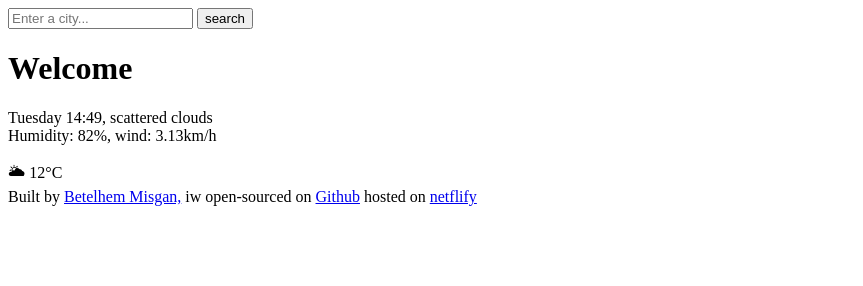
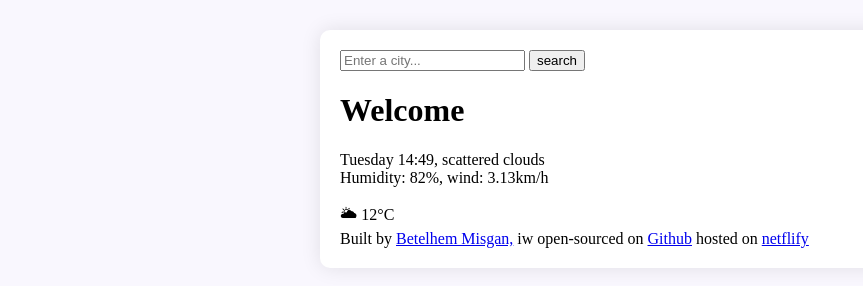
Before and after one commit to Betelhem31/She_Codes, a plain HTML site: page VanillaWeather/index.html in a window 1280 px wide. Shown: the whole page, without its empty margins (0-863 px from the left). Drawn offline with Linux system fonts and the light colour scheme.

Commit message:
added the main style

```diff
--- a/VanillaWeather/index.html
+++ b/VanillaWeather/index.html
@@ -3,9 +3,11 @@
   <head>
     <meta charset="UTF-8" />
     <meta name="viewport" content="width=device-width, initial-scale=1.0" />
+    <link rel="stylesheet" href="src/index.css">
     <title>project</title>
   </head>
   <body>
+    <div class="weather-app">
     <header>
       <form>
         <input type="search" placeholder="Enter a city..." required />
@@ -36,5 +38,6 @@
       >
       hosted on <a href="https://frabjous-fox-a4e3b8.netlify.app/">netflify</a>
     </footer>
+    </div>
   </body>
 </html>
--- /dev/null
+++ b/VanillaWeather/src/index.css
@@ -0,0 +1,13 @@
+body{
+    background-color: #f9f7fe;
+}
+
+.weather-app{
+    background: white;
+    max-width: 600px;
+    margin: 30px auto;
+    border-radius: 10px;
+    box-shadow: 0 0 20px rgba(0,0,0,0.1);
+    padding: 20px;
+
+}
```
